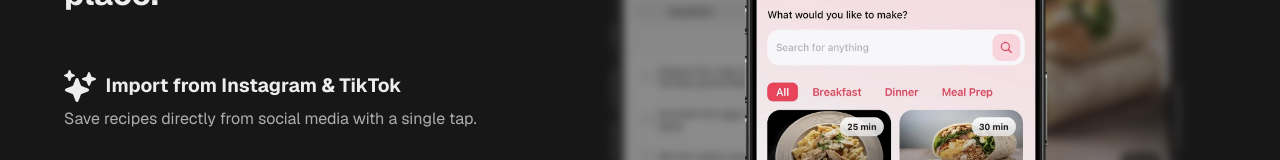
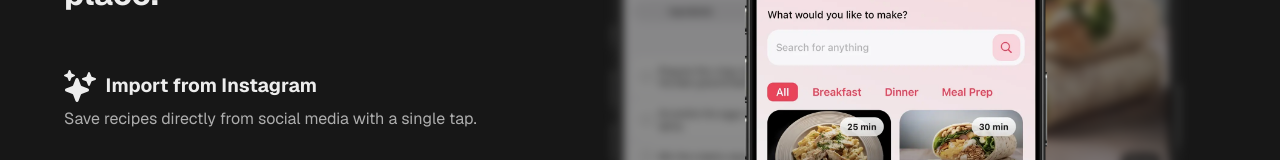
Before and after one commit to williamsaether/bysaether.com, a Next.js app: page /recigrab in a window 1280 px wide. Shown: the part 1226-1386 px from the top of the page. Built offline with nearby package versions, Linux system fonts and the light colour scheme.

Commit message:
fix: update feature title to remove TikTok reference

```diff
--- a/app/recigrab/page.tsx
+++ b/app/recigrab/page.tsx
@@ -22,7 +22,7 @@ const pages = [
     screenshotUrl: '/images/recigrab/screenshots/home-b.webp',
     features: [
       {
-        title: "Import from Instagram & TikTok",
+        title: "Import from Instagram",
         description: "Save recipes directly from social media with a single tap.",
         icon: IoSparkles
       },
```
